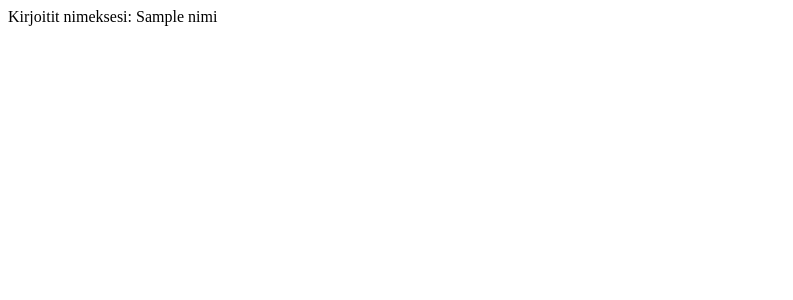
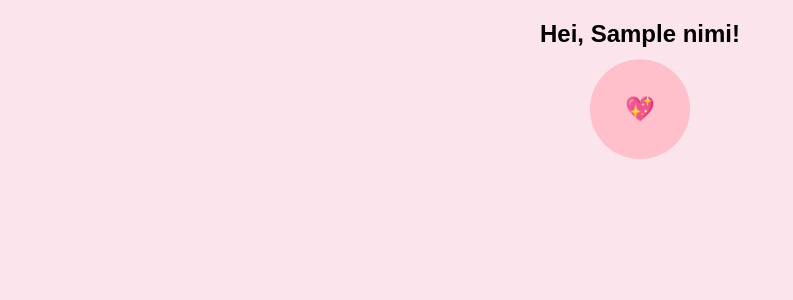
Before and after one commit to y4ng26/hieno-lomake, a Flask app: template templates/vastaus.html in a window 1280 px wide. Shown: the top 300 px of the page, without its empty margins (0-793 px from the left). Run offline with Flask 3, Linux system fonts and the light colour scheme; the template is opened without the code that fills it: most values are stand-ins (such as "Sample title", 1, 10 or a date in 2020).

Commit message:
Päivitetty lomake.html ja vastaus.html

```diff
--- a/templates/vastaus.html
+++ b/templates/vastaus.html
@@ -1,2 +1,60 @@
+<!DOCTYPE html>
+<html lang="fi">
+<head>
+    <meta charset="UTF-8">
+    <meta name="viewport" content="width=device-width, initial-scale=1.0">
+    <title>Vastaus</title>
+    <style>
+        body {
+            font-family: Arial, sans-serif;
+            text-align: center;
+            background-color: #fce4ec;
+        }
+        .timer-container {
+            position: relative;
+            width: 100px;
+            height: 100px;
+            margin: 20px auto;
+        }
+        .timer-circle {
+            width: 100px;
+            height: 100px;
+            border-radius: 50%;
+            background-color: pink;
+            display: flex;
+            align-items: center;
+            justify-content: center;
+            font-size: 24px;
+            font-weight: bold;
+            position: absolute;
+            animation: bounce 1s infinite alternate;
+        }
+        @keyframes bounce {
+            from { transform: translateY(0); }
+            to { transform: translateY(-10px); }
+        }
+    </style>
+</head>
+<body>
+    <h2>Hei, {{ nimi }}!</h2>
 
-Kirjoitit nimeksesi: {{nimi}}
+    <div class="timer-container">
+        <div class="timer-circle" id="timer">5</div>
+    </div>
+
+    <script>
+        let count = 5;
+        let timerElement = document.getElementById('timer');
+
+        let countdown = setInterval(() => {
+            count--;
+            timerElement.textContent = count;
+
+            if (count <= 0) {
+                clearInterval(countdown);
+                timerElement.textContent = "💖";
+            }
+        }, 1000);
+    </script>
+</body>
+</html>
```
Also changed, not shown: templates/lomake.html (+10 -7 lines).
